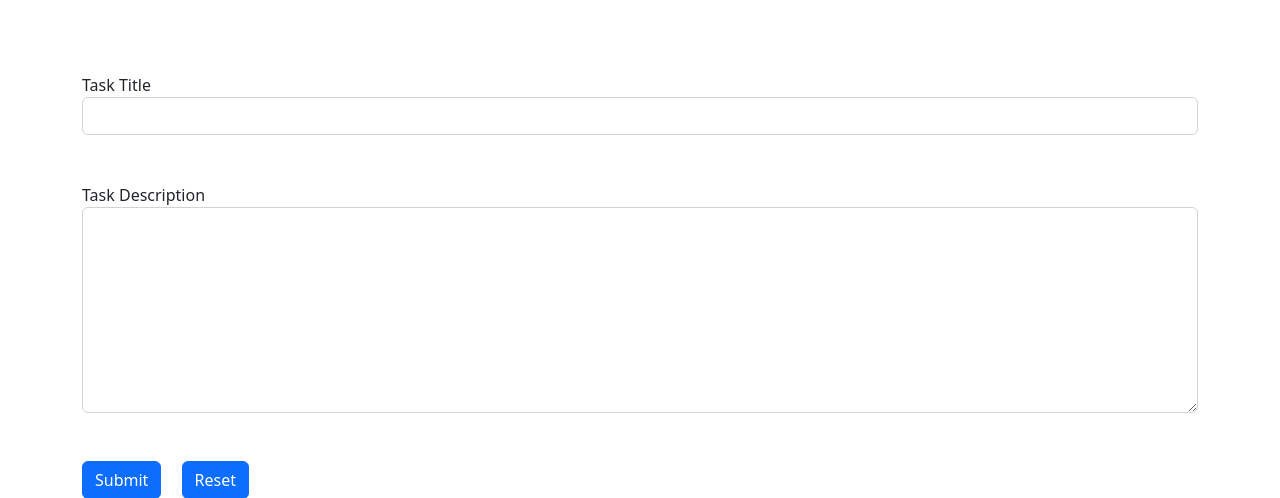
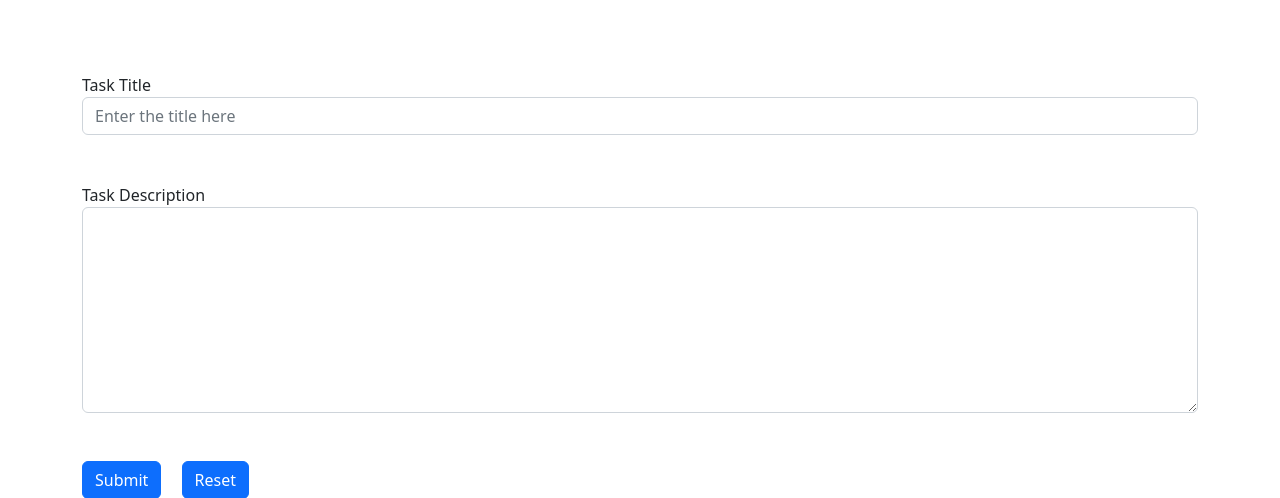
Before and after one commit to pratyush770/ToDo-List, a Django app: page / in a window 1280 px wide. Shown: the part 125-623 px from the top of the page. Run offline with Django 4.2, Linux system fonts and the light colour scheme.

Commit message:
first commit

```diff
--- a/template/index.html
+++ b/template/index.html
@@ -39,9 +39,9 @@
       <div class="container my-4">
         <form action="/" method="post">
           {% csrf_token %}
-          <div class="form-group my-5">
+      <div class="form-group my-5">
             <label for="title">Task Title</label>
-            <input type="text" class="form-control" name="title" id="title" aria-label="Username"
+            <input type="text" class="form-control" name="title" id="title" aria-label="Username" placeholder="Enter the title here"
               aria-describedby="basic-addon1">
           </div>
           <div class="form-group mb-4">
--- a/template/tasks.html
+++ b/template/tasks.html
@@ -29,6 +29,7 @@
       <div class="container my-4"></div>
       <h2 class="text-center"> ToDo List - All Tasks </h2>
       <br>
+      <div class="container px-0">
         <table id="myTable" class="table my-4 text-center table-striped cell-border hover">
         <thead>
           <tr>
@@ -47,6 +48,7 @@
           {% endfor %}
         </tbody>
       </table>
+    </div>
       <script src="https://cdn.jsdelivr.net/npm/bootstrap@5.2.1/dist/js/bootstrap.bundle.min.js" integrity="sha384-u1OknCvxWvY5kfmNBILK2hRnQC3Pr17a+RTT6rIHI7NnikvbZlHgTPOOmMi466C8" crossorigin="anonymous"></script>
       <script src="https://code.jquery.com/jquery-1.12.1.min.js"> </script>
     <script src="https://cdn.datatables.net/1.12.1/js/jquery.dataTables.min.js"> </script>
--- a/todolist/settings.py
+++ b/todolist/settings.py
@@ -39,7 +39,7 @@ INSTALLED_APPS = [
     'django.contrib.sessions',
     'django.contrib.messages',
     'django.contrib.staticfiles',
-    'jquery'
+    'jquery',
 ]
 
 MIDDLEWARE = [
```
